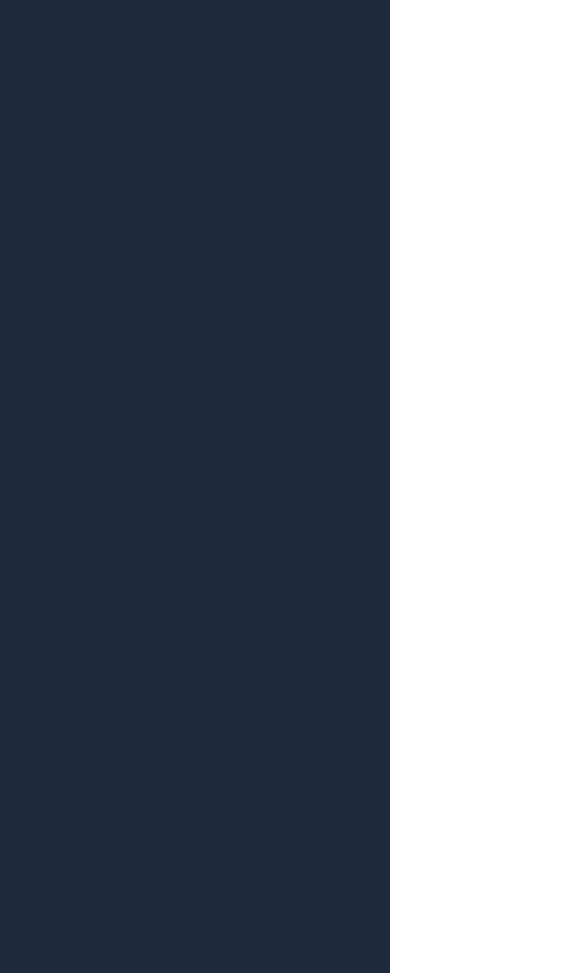
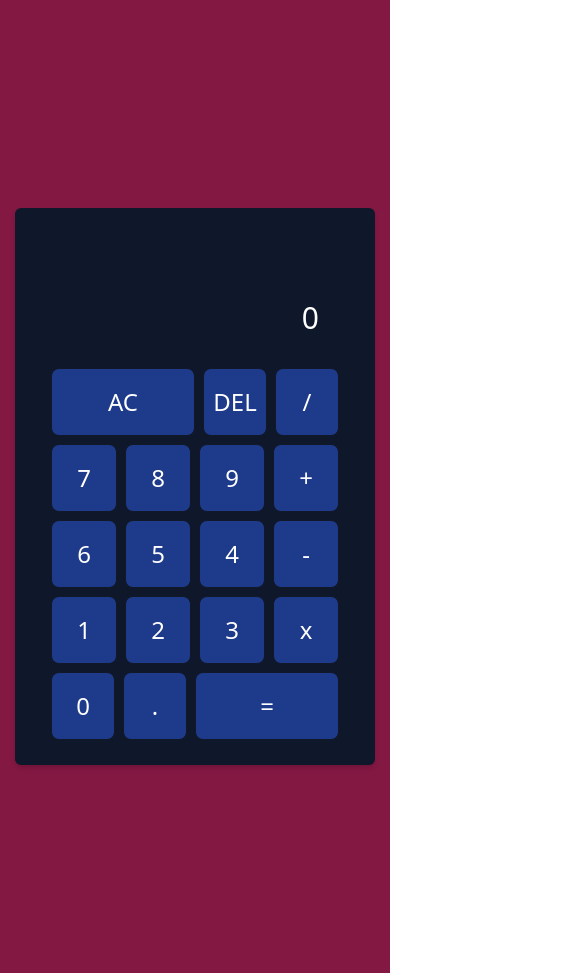
Before and after one commit to fhariza29/Calc-nextjs, a Next.js app: page / in a window 390 px wide. Shown: the top 973 px of the page, 585 px wide, since content can reach past the window. Built offline with nearby package versions, Linux system fonts and the light colour scheme.

Commit message:
mengubah class tag div

```diff
--- a/pages/index.js
+++ b/pages/index.js
@@ -4,8 +4,8 @@ import Calc from './calc'
 
 const index = () => {
   return (
-    <div className=' bg-slate-800 w-full aspect-auto auto-cols-max py-2 '>
-    <div className='    py-10 px-3 flex justify-around text-center my-20 box-border ml-96 mr-96'>
+    <div className='bg-pink-900 bg-fixed  sm:bg-slate-800 h-full  auto-cols-max py-2 '>
+    <div className='    py-10 px-3 flex justify-center text-center my-20 box-border '>
     <Calc />
     </div>
     </div>
```
